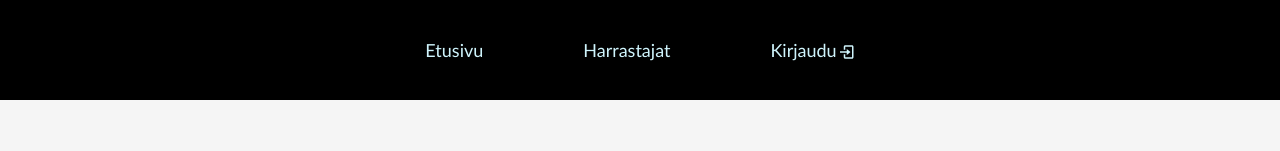
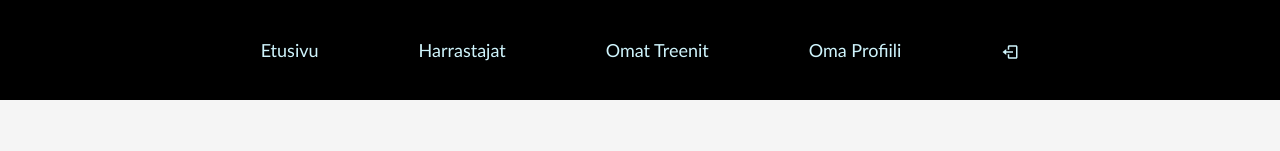
Before and after one commit to pasilaaksonen/TrainingDiary, a React (Create React App) app in the folder front-end/: page / in a window 1280 px wide. Shown: the top 151 px of the page. Built offline with nearby package versions, Linux system fonts and the light colour scheme; sample sign-in values are in the browser's storage.

Commit message:
Made login so that browser remembers session

```diff
--- a/front-end/src/App.js
+++ b/front-end/src/App.js
@@ -18,8 +18,10 @@ const App = () => {
 
   useEffect(() => {
     const loggedUserJSON = window.localStorage.getItem('loggedTrainingDiaryAppUser')
+    console.log(loggedUserJSON)
     if (loggedUserJSON) {
       const user = JSON.parse(loggedUserJSON)
+      setIsLogged(true)
       setUser(user)
       trainingDiaryServices.setToken(user.token)
     }
@@ -41,6 +43,7 @@ const App = () => {
           name={name}
           setName={setName}
           setUser={setUser}
+          handleLogOut={handleLogOut}
         />
         <Switch>
           <Route path='/' exact render={() => <Etusivu />} />
--- a/front-end/src/ProtectedPages/ProtectedRoute.js
+++ b/front-end/src/ProtectedPages/ProtectedRoute.js
@@ -1,7 +1,7 @@
 import React from 'react';
 import { Route, Redirect } from 'react-router-dom';
 
-const ProtectedRoute = ({ isAuth: isAuth, component: Component, ...rest }) => {
+const ProtectedRoute = ({ isAuth, component: Component, ...rest }) => {
     return (
     <Route
         {...rest}
--- a/front-end/src/components/Navigointi.js
+++ b/front-end/src/components/Navigointi.js
@@ -35,11 +35,11 @@ const Navigointi = (props) => {
                 email, password,
             })
             window.localStorage.setItem(
-                'loggedBlogAppUser', JSON.stringify(user)
+                'loggedTrainingDiaryAppUser', JSON.stringify(user)
             )
             trainingDiaryServices.setToken(user.token)
-            console.log(user)
-            console.log(window.localStorage.getItem('loggedBlogAppUser'))
+            // console.log(user)
+
             props.setUser(user)
             setLoggedIn(true);
             setLoggedInAs(user.name);
@@ -80,6 +80,7 @@ const Navigointi = (props) => {
     }
 
     const handleLogOut = () => {
+        props.handleLogOut()
         setLoggedIn(false);
         props.setName("");
         props.setIsLoggedAmmattilainen(false);
```
